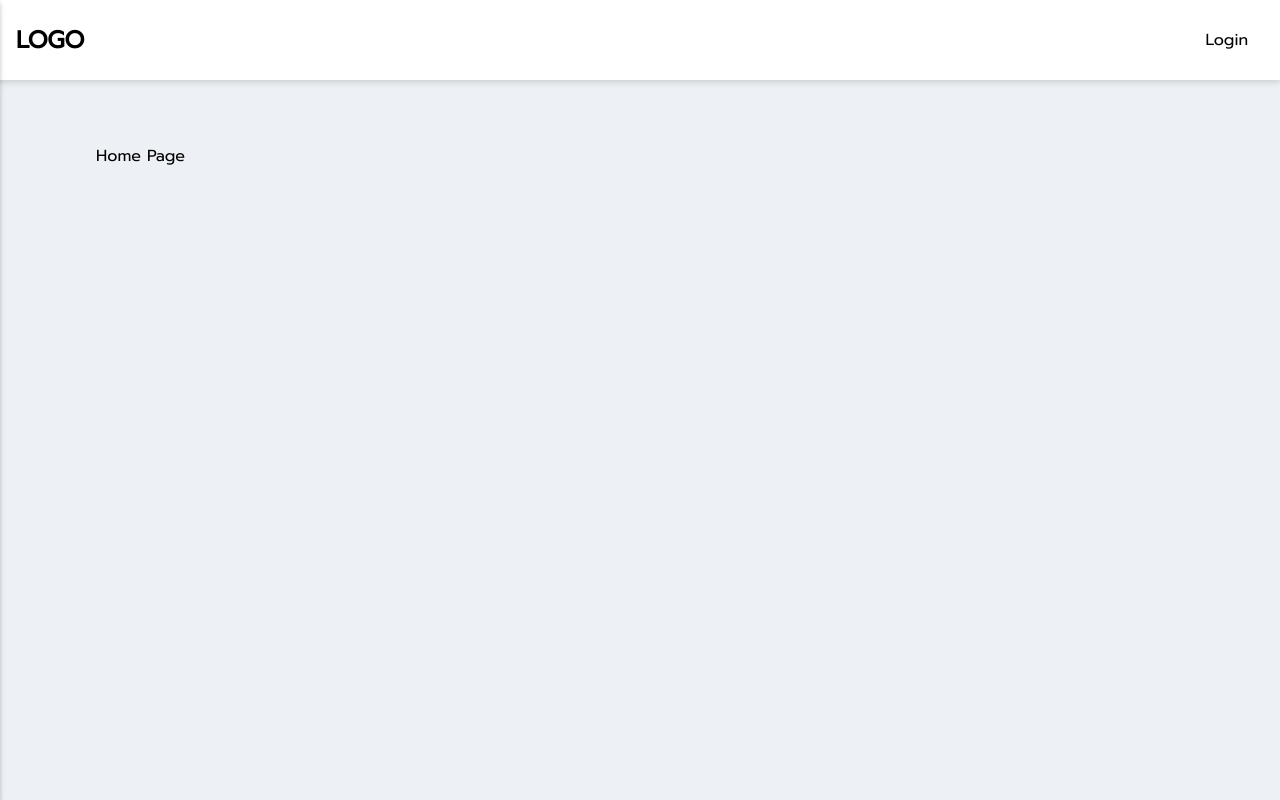
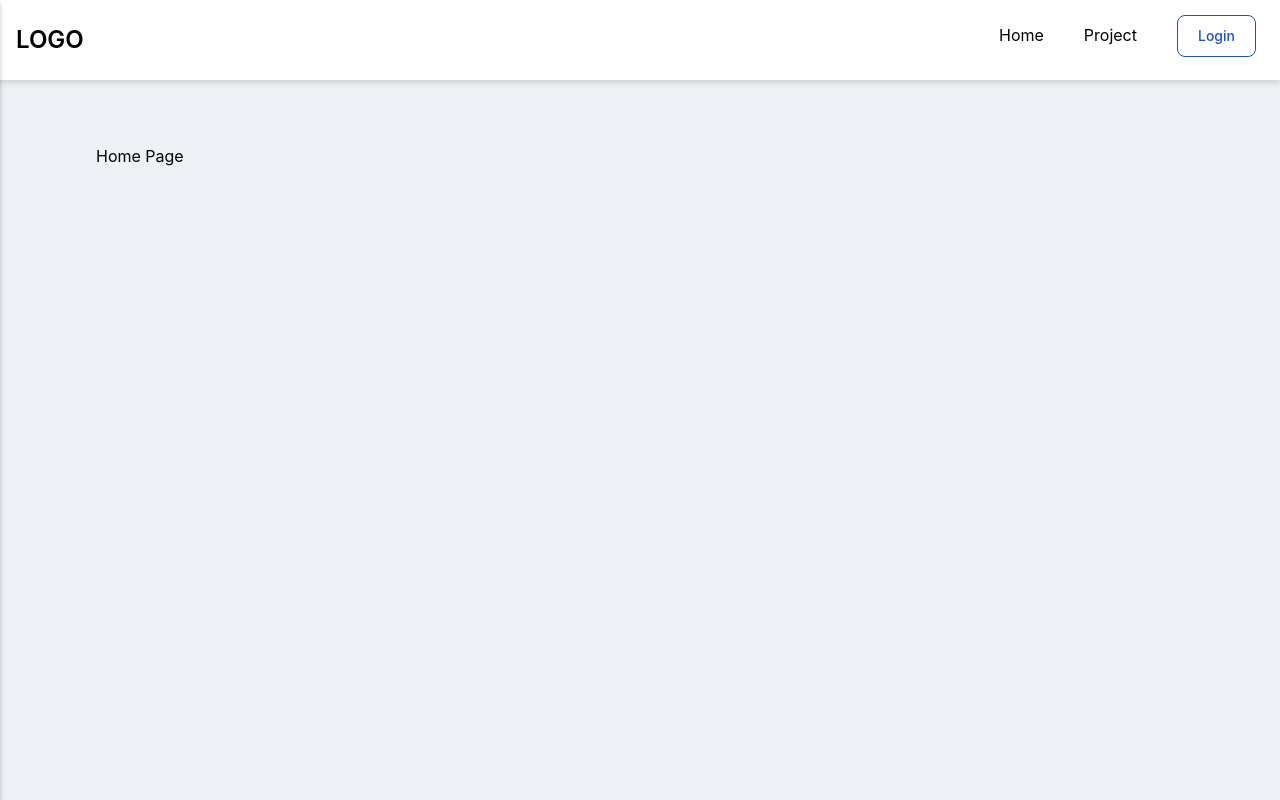
Before and after one commit to tententgc/KepSci, a Next.js app: page / in a window 1280 px wide. Built offline with nearby package versions, Linux system fonts and the light colour scheme.

Commit message:
:zap: Fix Navbar config

```diff
--- a/components/navbar.js
+++ b/components/navbar.js
@@ -5,7 +5,7 @@
     return (
         <div className={`absolute top-0 left-0 h-screen w-screen bg-white transform ${open ? "-translate-x-0" : "-translate-x-full"} transition-transform duration-300 ease-in-out filter drop-shadow-md `}>
             <div className="flex items-center justify-center filter drop-shadow-md bg-white h-20"> {/*logo container*/}
-                <a className="text-xl font-semibold" href="/">LOGO</a>
+                <Link className="text-xl font-semibold" href="/">LOGO</Link>
             </div>
             <div className="flex flex-col pt-10">
                 <Link href="/">
@@ -46,8 +46,16 @@
                 </div>
 
                 <div className="hidden md:flex">
+                    <Link href="/">
+                        <a className="text-l font-normal mx-5 py-2"> Home </a>
+                    </Link>
+                    <Link href="/project">
+                        <a className="text-l font-normal mx-5 py-2"> Project </a>
+                    </Link>
                     <Link href="/login">
-                        <a className="mx-4">Login</a>
+                        <button type="button"
+                            className="mx-5 text-blue-700 hover:text-white border border-blue-700 hover:bg-blue-800 focus:ring-4 focus:outline-none focus:ring-blue-300 font-medium rounded-lg text-sm px-5 py-2.5 text-center mr-2 mb-2 dark:border-blue-500 dark:text-blue-500 dark:hover:text-white dark:hover:bg-blue-600 dark:focus:ring-blue-800">Login</button>
+                        {/* <a className="text-l font-normal mx-5 py-2">Login</a> */}
                     </Link>
                 </div>
             </div>
--- a/pages/_app.js
+++ b/pages/_app.js
@@ -12,7 +12,7 @@
           <meta charSet="utf-8" />
           <meta name="viewport" content="initial-scale=1.0, width=device-width" />
           <link rel="preconnect" href="https://fonts.googleapis.com"></link>
-          <link rel="preconnect" href="https://fonts.gstatic.com" crossorigin></link>
+          <link rel="preconnect" href="https://fonts.gstatic.com" crossOrigin></link>
           <link rel="stylesheet" href="https://fonts.googleapis.com/css2?family=Prompt&display=swap"></link>
       </Head>
       <Component {...pageProps} />
--- a/styles/globals.css
+++ b/styles/globals.css
@@ -2,13 +2,15 @@
 @tailwind components;
 @tailwind utilities;
 
+@import url('https://fonts.googleapis.com/css2?family=Inter:wght@100;200;300;400;500;600;700;800;900&display=swap');
 a {
   color: inherit;
   text-decoration: none;
 }
 
 * {
-  font-family: 'Prompt', sans-serif;
+  font-family: 'Inter',
+  sans-serif;
   padding: 0;
   margin: 0;
   font-size: 16px;
```
